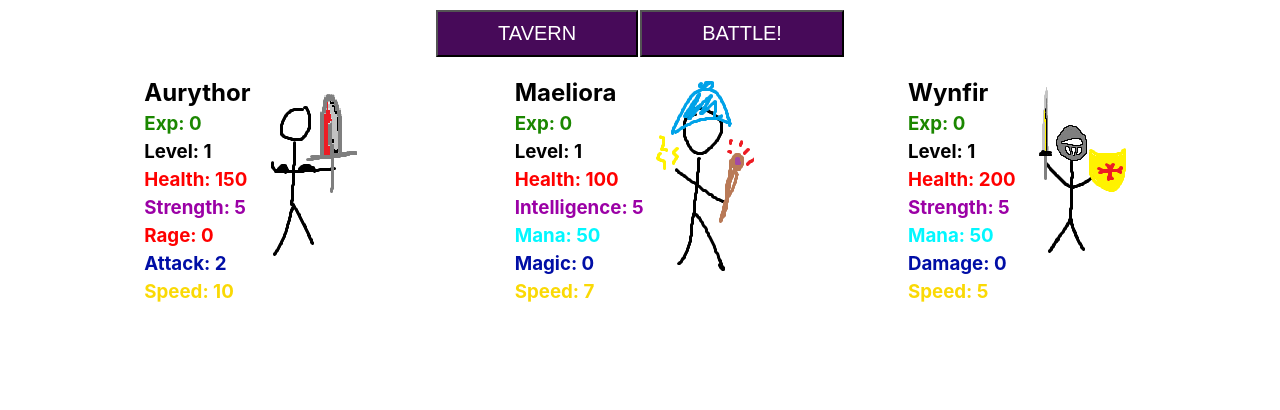
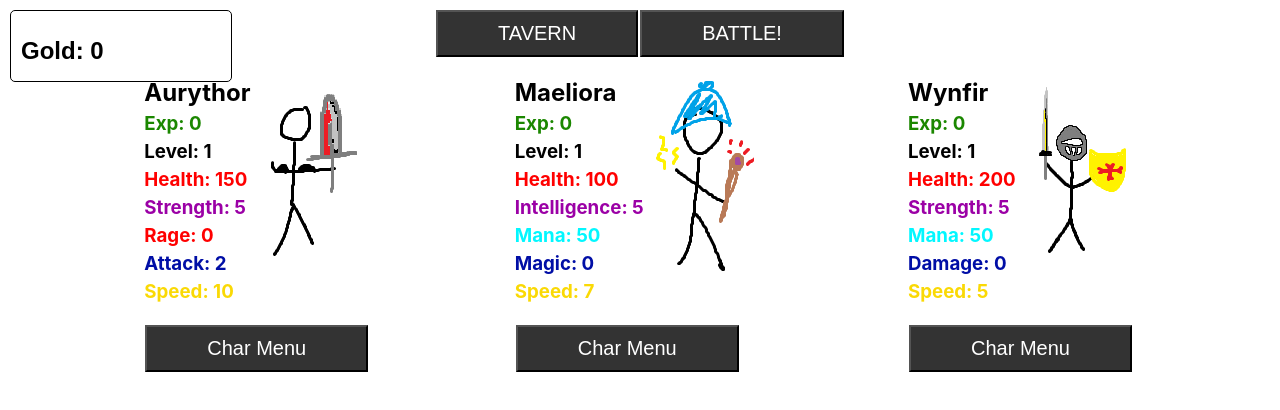
Before and after one commit to nicolas-momo/BM-Game, a React (Create React App) app: page / in a window 1280 px wide. Shown: the top 410 px of the page. Built offline with nearby package versions, Linux system fonts and the light colour scheme.

Commit message:
gold mostrando e arrumei battleStats erro de key

```diff
--- a/src/Components/Menus/HomeMenu.jsx
+++ b/src/Components/Menus/HomeMenu.jsx
@@ -3,15 +3,18 @@ import PropTypes from 'prop-types';
 import { CustomButton } from "../Utility/CustomButton";
 import { GenericChar } from "../Utility/GenericChar";
 import { allyData } from "../../CharData";
+import { ShowMoney } from "../Utility/ShowMoney";
 
 export class HomeMenu extends React.Component {
   state = {
     startBattle: false,
     teamStat: [],
+    moneyQty: 0,
   };
 
   componentDidMount() {
     this.createAllies();
+    this.getMoneyQty();
   }
 
   createAllies = () => {
@@ -39,8 +42,18 @@ export class HomeMenu extends React.Component {
     history.push('/tavern');
   }
 
+  charMenu = (id) => {
+    const { history } = this.props;
+    history.push(`/char/${id}`);
+  }
+
+  getMoneyQty = () => {
+    const moneys = JSON.parse(localStorage.getItem('moneys')) || 0;
+    this.setState({ moneyQty: moneys })
+  }
+
   render() {
-     const { teamStat } = this.state;
+     const { teamStat, moneyQty } = this.state;
      const mystyle = {
       display: "flex",
       flexWrap: "wrap",
@@ -53,17 +66,34 @@ export class HomeMenu extends React.Component {
       flexDirection: "row",
       justifyContent: "center",
      }
+    //  const darkScreen = {
+    //   position: 'fixed',
+    //   top: 0,
+    //   left: 0,
+    //   right: 0,
+    //   bottom: 0,
+    //   display: 'flex',
+    //   justifyContent: 'center',
+    //   alignItems: 'center',
+    //   backgroundColor: 'rgb(32,33,36)',
+    //   zIndex: -1,
+    // }
       return (
         <>
+        {/* <div style={darkScreen}></div> */}
           <div>
               <div style={ buttons }>
               <CustomButton onClick={ this.goTavern } label={ 'TAVERN' } />
               <CustomButton onClick={ this.startBattle } label={ 'BATTLE!' } />
               </div>
+              <div>
+                <ShowMoney moneyQty={ moneyQty }/>
+              </div>
               <div style={mystyle}>
-              { teamStat.map((char) =>
+              { teamStat.map((char, i) =>
               <div key={char.id}>
               <GenericChar statSheet={char} />
+              <CustomButton onClick={ () => this.charMenu(teamStat[i].id) } label={ 'Char Menu' } />
               </div>
               )}
               </div>
--- a/src/Components/Menus/TavernMenu.jsx
+++ b/src/Components/Menus/TavernMenu.jsx
@@ -4,17 +4,26 @@ import { CustomButton } from "../Utility/CustomButton";
 import { GenericChar } from "../Utility/GenericChar";
 import { generateFantasyName } from "../../CharData";
 import { MessageBox } from "../Utility/MessageBox";
+import { ShowMoney } from "../Utility/ShowMoney";
 
 export class TavernMenu extends React.Component {
   state = {
     teamStat: [],
     baseChars: [],
-    tavernTeam: false,
+    showTavernTeam: false,
+    showBaseChars: false,
     savedId: null,
+    moneyQty: 0,
   };
 
   componentDidMount() {
     this.createAllies();
+    this.getMoneyQty();
+  }
+
+  getMoneyQty = () => {
+    const moneys = JSON.parse(localStorage.getItem('moneys')) || 0;
+    this.setState({ moneyQty: moneys })
   }
 
   addChar = (char) => {
@@ -31,7 +40,7 @@ export class TavernMenu extends React.Component {
       localStorage.setItem('charList', JSON.stringify(charList));
       this.setState({ teamStat: team });
     }
-    if (team.length === 3) { this.setState({ tavernTeam: false }) }
+    if (team.length === 3) { this.setState({ showTavernTeam: false }) }
   }
 
   deleteChar = (char) => {
@@ -71,7 +80,7 @@ export class TavernMenu extends React.Component {
       localStorage.setItem('teamStat', JSON.stringify(team));
       this.setState({ teamStat: team });
     }
-    if (team.length === 3) { this.setState({ tavernTeam: false }) }
+    if (team.length === 3) { this.setState({ showTavernTeam: false }) }
   }
 
   createAllies = () => {
@@ -104,10 +113,16 @@ export class TavernMenu extends React.Component {
     }
   }
 
-  showList = () => {
-    const { tavernTeam } = this.state;
+  showTeamList = () => {
+    const { showTavernTeam } = this.state;
     this.setState({ savedId: null });
-    this.setState({ tavernTeam: !tavernTeam });
+    this.setState({ showTavernTeam: !showTavernTeam });
+  }
+
+  showBaseCharList = () => {
+    const { showBaseChars } = this.state;
+    this.setState({ savedId: null });
+    this.setState({ showBaseChars: !showBaseChars });
   }
 
   hideMessage = () => {
@@ -120,7 +135,7 @@ export class TavernMenu extends React.Component {
   }
 
   render() {
-     const { teamStat, tavernTeam, savedId, maxCharMessage, leastCharMessage } = this.state;
+     const { teamStat, showTavernTeam, savedId, maxCharMessage, leastCharMessage, showBaseChars, moneyQty } = this.state;
      const mystyle = {
       display: "flex",
       flexWrap: "wrap",
@@ -141,12 +156,15 @@ export class TavernMenu extends React.Component {
               <div style={ buttons }>
               <CustomButton onClick={ this.goHome } label={ 'Home' } />
               <CustomButton onClick={ this.startBattle } label={ 'BATTLE!' } />
-              <CustomButton onClick={ this.showList } label={ 'Team Builder' } />
+              <CustomButton onClick={ this.showBaseCharList } label={ 'Team Builder' } />
+              </div>
+              <div>
+                <ShowMoney moneyQty={ moneyQty }/>
               </div>
 
               <div>
                <div>
-                { tavernTeam && <div style={ mystyle }>
+                { showTavernTeam && <div style={ mystyle }>
                     { charList.length !== 0 && charList.map((char) =>
                       <div key={ char.id }>
                         <CustomButton name={ char.id } onClick={ savedId === char.id ? () => this.deleteChar(char) : () => this.clickDelete(char) } label={ savedId === char.id ? 'CONFIRM' : 'DELETE' } />
@@ -161,7 +179,7 @@ export class TavernMenu extends React.Component {
               {leastCharMessage && <MessageBox onHide={this.hideMessage} message={'You must have at least 1 character on your team!'}/>}
                 <div style={ mystyle }>
                   <section>
-                  <CustomButton onClick={ teamStat[0] ? () => this.rmvChar(0) : this.showList } label={ teamStat[0] ? 'REMOVE' : (tavernTeam ? 'CANCEL':'ADD') } />
+                  <CustomButton onClick={ teamStat[0] ? () => this.rmvChar(0) : this.showTeamList } label={ teamStat[0] ? 'REMOVE' : (showTavernTeam ? 'CANCEL':'ADD') } />
                   { teamStat[0] && <div>
                   <GenericChar statSheet={teamStat[0]} />
                   <CustomButton onClick={ () => this.charMenu(teamStat[0].id) } label={ 'Char Menu' } />
@@ -169,7 +187,7 @@ export class TavernMenu extends React.Component {
                   }
                   </section>
                   <section>
-                  <CustomButton onClick={ teamStat[1] ? () => this.rmvChar(1) : this.showList } label={ teamStat[1] ? 'REMOVE' : (tavernTeam ? 'CANCEL':'ADD') } />
+                  <CustomButton onClick={ teamStat[1] ? () => this.rmvChar(1) : this.showTeamList } label={ teamStat[1] ? 'REMOVE' : (showTavernTeam ? 'CANCEL':'ADD') } />
                   { teamStat[1] && <div>
                   <GenericChar statSheet={teamStat[1]} />
                   <CustomButton onClick={ () => this.charMenu(teamStat[1].id) } label={ 'Char Menu' } />
@@ -177,14 +195,14 @@ export class TavernMenu extends React.Component {
                   }
                   </section>
                   <section>
-                  <CustomButton onClick={ teamStat[2] ? () => this.rmvChar(2) : this.showList } label={ teamStat[2] ? 'REMOVE' : (tavernTeam ? 'CANCEL':'ADD') } />
+                  <CustomButton onClick={ teamStat[2] ? () => this.rmvChar(2) : this.showTeamList } label={ teamStat[2] ? 'REMOVE' : (showTavernTeam ? 'CANCEL':'ADD') } />
                   { teamStat[2] && <div>
                   <GenericChar statSheet={teamStat[2]} />
                   <CustomButton onClick={ () => this.charMenu(teamStat[2].id) } label={ 'Char Menu' } />
                   </div>
                   }
                   </section>
-                  { tavernTeam && <div>
+                  { showBaseChars && <div>
                     { baseList.length !== 0 && baseList.map((char) =>
                       <div onClick={ () => this.addBaseChar(char) } key={ char.classe }>
                         <GenericChar statSheet={ char } />
--- a/src/Components/Utility/BattleStats.jsx
+++ b/src/Components/Utility/BattleStats.jsx
@@ -28,26 +28,21 @@ export class BattleStats extends React.Component {
 
   return (
     <div style={{textAlign: 'center'}}>
-      {warriorBattleStats.map(warrior => {
-      return <>
-      <div key={warrior.id}>
+      {warriorBattleStats.map((warrior, i) => {
+      return <div key={warrior.id + i}>
       <h2>{`${warrior.name} dmg: ${warrior.totalDmg}`} </h2>
       </div>
-      </>
        })}
-      {mageBattleStats.map(mage => {
-      return <>
-      <div key={mage.id}>
+      {mageBattleStats.map((mage, i)=> {
+      return <div key={mage.id + i}>
       <h2>{`${mage.name} dmg: ${mage.totalDmg}`} </h2>
       </div>
-      </>
+
        })}
-     {paladinBattleStats.map(paladin => {
-      return <>
-      <div key={paladin.id}>
+     {paladinBattleStats.map((paladin, i) => {
+      return <div key={paladin.id + i}>
       <h2>{`${paladin.name} dmg: ${paladin.totalDmg} heal: ${paladin.totalHeal}`} </h2>
       </div>
-      </>
        })}
     </div>
   );
--- a/src/Components/Utility/CustomButton.jsx
+++ b/src/Components/Utility/CustomButton.jsx
@@ -17,7 +17,7 @@ export class CustomButton extends React.Component {
     let { hover } = this.state;
     const { onClick, label, isDisabled } = this.props;
 
-    let bgColor = hover ? '#642ed1' : '#470a59';
+    let bgColor = hover ? '#404866' : '#333';
     let buttonStyle = {
       backgroundColor: bgColor,
       color: 'white',
--- a/src/Components/Utility/MessageBox.jsx
+++ b/src/Components/Utility/MessageBox.jsx
@@ -43,7 +43,7 @@ export class MessageBox extends Component {
       color: 'black',
       transition: 'background-color 0.33s ease-in-out, color 0.23s ease-in-out',
     }
-    const myStyle = {
+    const coverScreen = {
       position: 'fixed',
       top: 0,
       left: 0,
@@ -56,7 +56,7 @@ export class MessageBox extends Component {
       zIndex: 9999,
     };
     return showMessage ? (
-      <div style={myStyle}>
+      <div style={coverScreen}>
         <div style={messageStyle}>
           <h1>{message}</h1>
           <button style={okButton} onClick={this.handleClick}>OK</button>
--- /dev/null
+++ b/src/Components/Utility/ShowMoney.jsx
@@ -0,0 +1,35 @@
+import React, { Component } from 'react';
+import PropTypes from 'prop-types';
+
+export class ShowMoney extends Component {
+  render() {
+    const { moneyQty } = this.props;
+    const moneyStyle = {
+      position: 'fixed',
+      top: '0',
+      left: '0',
+      display: 'block',
+      width: '200px',
+      height: '50px',
+      border: '1px solid black',
+      padding: '10px',
+      margin: '10px',
+      // backgroundColor: '#00000',
+      fontFamily: 'sans-serif',
+      fontSize: '12px',
+      borderRadius: '5px',
+      cursor: 'pointer',
+      color:  'black' ,
+     }
+
+    return (
+        <div style={moneyStyle}>
+          <h1>{`Gold: ${moneyQty}`}</h1>
+      </div>
+    )
+  }
+}
+
+ShowMoney.propTypes = {
+  moneyQty: PropTypes.number.isRequired,
+};
```
Also changed, not shown: 1 other file (tests, documents, lock files or other folders).
